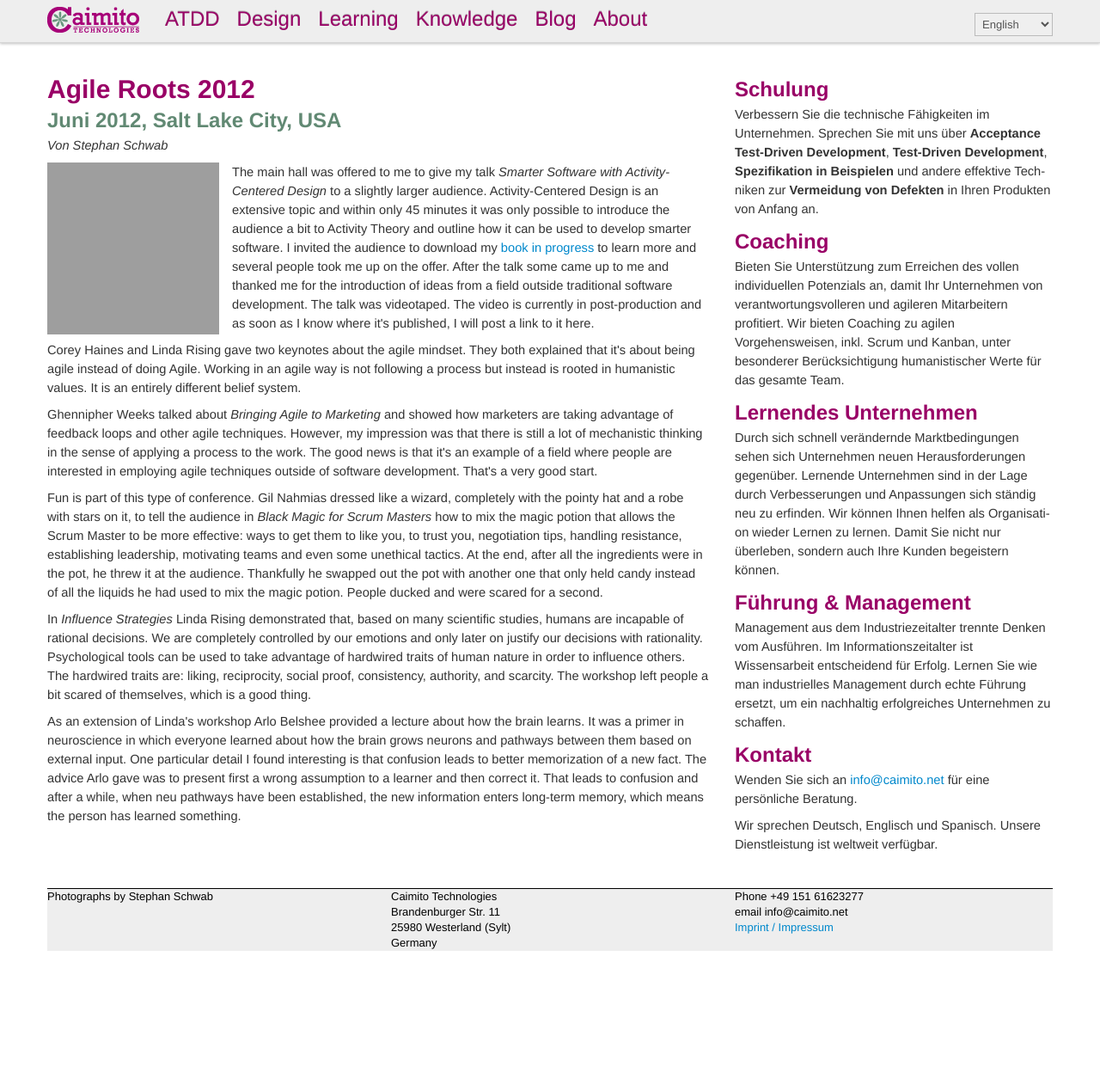
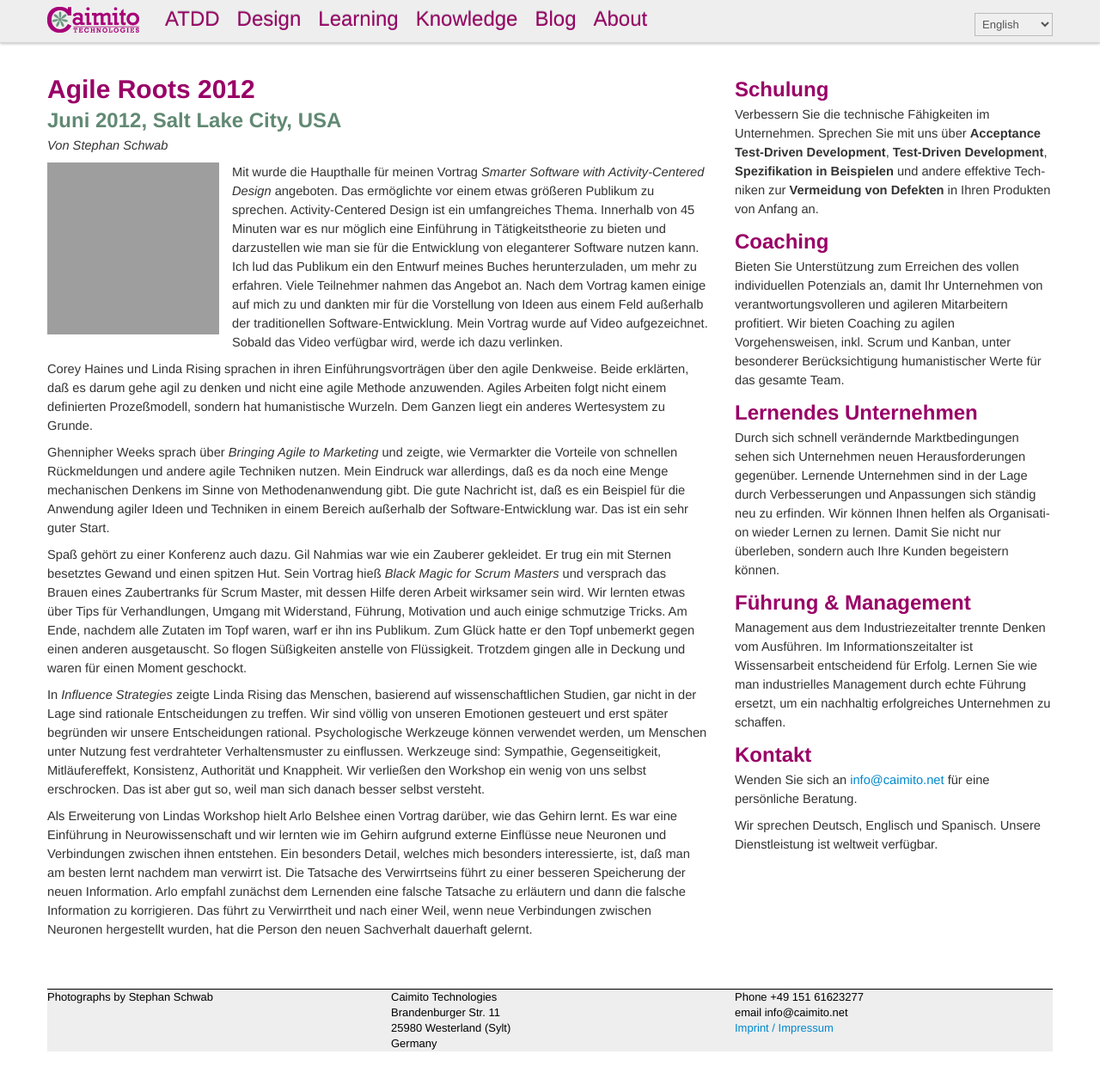
Before and after one commit to Caimito/caimito.github.com, a Jekyll site: the page built from de/kbase/agile-roots-2012.html, in a window 1280 px wide and 1263 px high. Shown: the whole window at 86% size. Built offline with Jekyll 4.4.1, drawn with Linux system fonts in a browser that asks for light colours; nearby versions of some CDN libraries; grey boxes are pictures that could not be loaded.

Commit message:
agile roots german

```diff
--- a/de/kbase/agile-roots-2012.html
+++ b/de/kbase/agile-roots-2012.html
@@ -6,16 +6,16 @@ title: Agile Roots 2012
 <h2 class="caimito-green-color">Juni 2012, Salt Lake City, USA</h2>
 <p><em>Von Stephan Schwab</em></p>
 
-<p><img src="http://www.gravatar.com/avatar/663d11426b0a187ddac59f8c17ce61b4.png" align="left" style="margin-right: 15px"/> The main hall was offered to me to give my talk <em>Smarter Software with Activity-Centered Design</em> to a slightly larger audience. Activity-Centered Design is an extensive topic and within only 45 minutes it was only possible to introduce the audience a bit to Activity Theory and outline how it can be used to develop smarter software. I invited the audience to download my <a href="http://leanpub.com/activitycentereddesign">book in progress</a> to learn more and several people took me up on the offer. After the talk some came up to me and thanked me for the introduction of ideas from a field outside traditional software development. The talk was videotaped. The video is currently in post-production and as soon as I know where it's published, I will post a link to it here.</p>
+<p><img src="http://www.gravatar.com/avatar/663d11426b0a187ddac59f8c17ce61b4.png" align="left" style="margin-right: 15px"/> Mit wurde die Haupthalle für meinen Vortrag <em>Smarter Software with Activity-Centered Design</em> angeboten. Das ermöglichte vor einem etwas größeren Publikum zu sprechen. Activity-Centered Design ist ein umfangreiches Thema. Innerhalb von 45 Minuten war es nur möglich eine Einführung in Tätigkeitstheorie zu bieten und darzustellen wie man sie für die Entwicklung von eleganterer Software nutzen kann. Ich lud das Publikum ein den Entwurf meines Buches herunterzuladen, um mehr zu erfahren. Viele Teilnehmer nahmen das Angebot an. Nach dem Vortrag kamen einige auf mich zu und dankten mir für die Vorstellung von Ideen aus einem Feld außerhalb der traditionellen Software-Entwicklung. Mein Vortrag wurde auf Video aufgezeichnet. Sobald das Video verfügbar wird, werde ich dazu verlinken.</p>
 
+<p>Corey Haines und Linda Rising sprachen in ihren Einführungsvorträgen über den agile Denkweise. Beide erklärten, daß es darum gehe agil zu denken und nicht eine agile Methode anzuwenden. Agiles Arbeiten folgt nicht einem definierten Prozeßmodell, sondern hat humanistische Wurzeln. Dem Ganzen liegt ein anderes Wertesystem zu Grunde.</p>
 
-<p>Corey Haines and Linda Rising gave two keynotes about the agile mindset. They both explained that it's about being agile instead of doing Agile. Working in an agile way is not following a process but instead is rooted in humanistic values. It is an entirely different belief system.</p>
+<p>Ghennipher Weeks sprach über <em>Bringing Agile to Marketing</em> und zeigte, wie Vermarkter die Vorteile von schnellen Rückmeldungen und andere agile Techniken nutzen. Mein Eindruck war allerdings, daß es da noch eine Menge mechanischen Denkens im Sinne von Methodenanwendung gibt. Die gute Nachricht ist, daß es ein Beispiel für die Anwendung agiler Ideen und Techniken in einem Bereich außerhalb der Software-Entwicklung war. Das ist ein sehr guter Start.</p>
 
-<p>Ghennipher Weeks talked about <em>Bringing Agile to Marketing</em> and showed how marketers are taking advantage of feedback loops and other agile techniques. However, my impression was that there is still a lot of mechanistic thinking in the sense of applying a process to the work. The good news is that it's an example of a field where people are interested in employing agile techniques outside of software development. That's a very good start.</p>
+<p>Spaß gehört zu einer Konferenz auch dazu. Gil Nahmias war wie ein Zauberer gekleidet. Er trug ein mit Sternen besetztes Gewand und einen spitzen Hut. Sein Vortrag hieß <em>Black Magic for Scrum Masters</em> und versprach das Brauen eines Zaubertranks für Scrum Master, mit dessen Hilfe deren Arbeit wirksamer sein wird. Wir lernten etwas über Tips für Verhandlungen, Umgang mit Widerstand, Führung, Motivation und auch einige schmutzige Tricks. Am Ende, nachdem alle Zutaten im Topf waren, warf er ihn ins Publikum. Zum Glück hatte er den Topf unbemerkt gegen einen anderen ausgetauscht. So flogen Süßigkeiten anstelle von Flüssigkeit. Trotzdem gingen alle in Deckung und waren für einen Moment geschockt.</p>
 
-<p>Fun is part of this type of conference. Gil Nahmias dressed like a wizard, completely with the pointy hat and a robe with stars on it, to tell the audience in <em>Black Magic for Scrum Masters</em> how to mix the magic potion that allows the Scrum Master to be more effective: ways to get them to like you, to trust you, negotiation tips, handling resistance, establishing leadership, motivating teams and even some unethical tactics. At the end, after all the ingredients were in the pot, he threw it at the audience. Thankfully he swapped out the pot with another one that only held candy instead of all the liquids he had used to mix the magic potion. People ducked and were scared for a second.</p>
+<p>In <em>Influence Strategies</em> zeigte Linda Rising das Menschen, basierend auf wissenschaftlichen Studien, gar nicht in der Lage sind rationale Entscheidungen zu treffen. Wir sind völlig von unseren Emotionen gesteuert und erst später begründen wir unsere Entscheidungen rational. Psychologische Werkzeuge können verwendet werden, um Menschen unter Nutzung fest verdrahteter Verhaltensmuster zu einflussen. Werkzeuge sind: Sympathie, Gegenseitigkeit, Mitläufereffekt, Konsistenz, Authorität und Knappheit. Wir verließen den Workshop ein wenig von uns selbst erschrocken. Das ist aber gut so, weil man sich danach besser selbst versteht.</p>
 
-<p>In <em>Influence Strategies</em> Linda Rising demonstrated that, based on many scientific studies, humans are incapable of rational decisions. We are completely controlled by our emotions and only later on justify our decisions with rationality. Psychological tools can be used to take advantage of hardwired traits of human nature in order to influence others. The hardwired traits are: liking, reciprocity, social proof, consistency, authority, and scarcity. The workshop left people a bit scared of themselves, which is a good thing.</p>
+<p>Als Erweiterung von Lindas Workshop hielt Arlo Belshee einen Vortrag darüber, wie das Gehirn lernt. Es war eine Einführung in Neurowissenschaft und wir lernten wie im Gehirn aufgrund externe Einflüsse neue Neuronen und Verbindungen zwischen ihnen entstehen. Ein besonders Detail, welches mich besonders interessierte, ist, daß man am besten lernt nachdem man verwirrt ist. Die Tatsache des Verwirrtseins führt zu einer besseren Speicherung der neuen Information. Arlo empfahl zunächst dem Lernenden eine falsche Tatsache zu erläutern und dann die falsche Information zu korrigieren. Das führt zu Verwirrtheit und nach einer Weil, wenn neue Verbindungen zwischen Neuronen hergestellt wurden, hat die Person den neuen Sachverhalt dauerhaft gelernt.</p>
 
-<p>As an extension of Linda's workshop Arlo Belshee provided a lecture about how the brain learns. It was a primer in neuroscience in which everyone learned about how the brain grows neurons and pathways between them based on external input. One particular detail I found interesting is that confusion leads to better memorization of a new fact. The advice Arlo gave was to present first a wrong assumption to a learner and then correct it. That leads to confusion and after a while, when neu pathways have been established, the new information enters long-term memory, which means the person has learned something.</p>
 <br clear="all"/>
```
